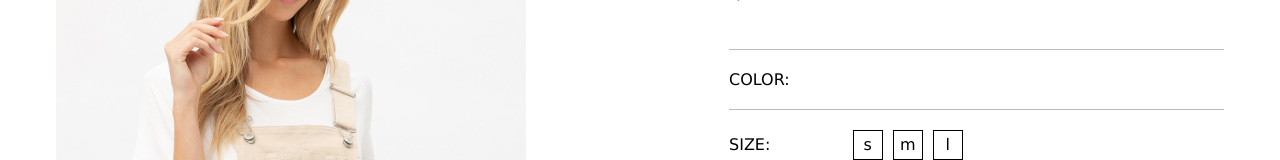
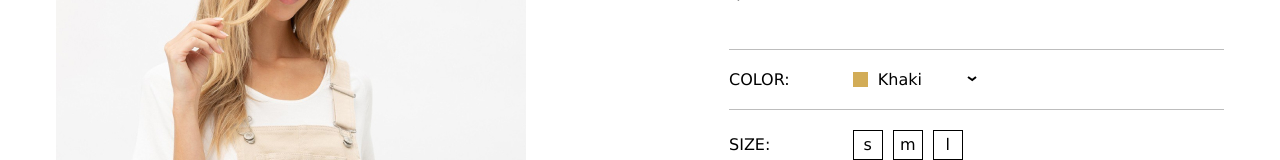
Before and after one commit to ghUserrrr/vue3-online-shop, a Vue app: page /product/1 in a window 1280 px wide. Shown: the part 278-438 px from the top of the page. Built offline with nearby package versions, Linux system fonts and the light colour scheme; a web font is replaced by a local one.

Commit message:
added color selection

```diff
--- a/src/components/MyProductPage.vue
+++ b/src/components/MyProductPage.vue
@@ -7,7 +7,38 @@
       <div class="product__options">
         <div class="product__colors product-colors product__option">
           <span class="product-colors__title uppercase">COLOR:</span>
-          <button class="product-colors__btn"></button>
+          <div
+            v-if="!isColorSelectionVisible"
+            @click="toggleColorsSelection()"
+            class="product-colors__btn"
+          >
+            <img
+              class="product-colors__img"
+              :src="currentColor.imageUrl"
+              alt=""
+            />
+            <p class="product-colors__text">{{ currentColor.name }}</p>
+            <!-- <span>{{ currentColor.name }}</span> -->
+            <img
+              class="product__arrow"
+              src="../assets/images/arrow.svg"
+              alt=""
+            />
+          </div>
+          <ul v-if="isColorSelectionVisible" class="product-colors__list">
+            <li
+              v-for="(color, index) in colors"
+              :key="index"
+              @click="
+                setCurrentColor(index);
+                toggleColorsSelection();
+              "
+              class="product-colors__item"
+            >
+              <img class="product-colors__img" :src="color.imageUrl" alt="" />
+              <p class="product-colors__text">{{ color.name }}</p>
+            </li>
+          </ul>
         </div>
         <div class="product__sizes product__option">
           <span class="product-sizes__title uppercase">SIZE:</span>
@@ -152,21 +183,24 @@ export default {
 
   data() {
     return {
-      // product: null,
+      product: this.productStore.products[this.$route.params.id - 1],
+      colors: [],
+      currentColor: {},
+      isColorSelectionVisible: false,
       isDetailsOpen: false,
       isSizeInfoOpen: false,
       isShippingInfoOpen: false,
     };
   },
 
-  setup() {
-    const productStore = useProductStore();
-    return {
-      productStore,
-    };
-  },
+  methods: {
+    toggleColorsSelection() {
+      this.isColorSelectionVisible = !this.isColorSelectionVisible;
+    },
+    setCurrentColor(index) {
+      this.currentColor = this.colors[index];
+    },
 
-  methods: {
     toggleDetails() {
       this.isDetailsOpen = !this.isDetailsOpen;
     },
@@ -178,10 +212,29 @@ export default {
     },
   },
 
-  computed: {
-    product() {
-      return this.productStore.products[this.$route.params.id - 1];
-    },
+  // computed: {
+  //   product() {
+  //     return this.productStore.products[this.$route.params.id - 1];
+  //   },
+  // },
+
+  setup() {
+    const productStore = useProductStore();
+    return {
+      productStore,
+    };
+  },
+
+  mounted() {
+    for (let color of this.product.availableColors) {
+      for (let elem of this.productStore.filters.color.options) {
+        if (elem.key === color) {
+          this.colors.push(elem);
+        }
+      }
+    }
+
+    this.currentColor = this.colors[0];
   },
 };
 </script>
@@ -259,6 +312,48 @@ export default {
   }
 }
 
+// .product__colors {
+// }
+
+.product-colors__btn {
+  display: flex;
+  align-items: center;
+
+  transition: background 0.3s ease;
+  cursor: pointer;
+
+  &:hover {
+    background-color: #f3f3f3;
+  }
+}
+
+.product-colors__list {
+  display: flex;
+  flex-direction: column;
+
+  transition: background 0.3s ease;
+  cursor: pointer;
+}
+.product-colors__item {
+  display: flex;
+  align-items: center;
+
+  &:not(:last-child) {
+    margin-bottom: 8px;
+  }
+
+  &:hover {
+    background-color: #f3f3f3;
+  }
+}
+.product-colors__img {
+  width: 15px;
+  height: 15px;
+  margin-right: 10px;
+}
+// .product-colors__text {
+// }
+
 .product__accordion {
   display: flex;
   flex-direction: column;
@@ -305,6 +400,10 @@ export default {
   color: $main-font-color;
 }
 
+.product__arrow {
+  margin-left: auto;
+}
+
 .margin-bottom-14 {
   margin-bottom: 14px;
 }
--- a/src/store/productStore.js
+++ b/src/store/productStore.js
@@ -11,97 +11,97 @@ export const useProductStore = defineStore("product", {
                     {
                         key: "beige",
                         name: "Beiges & Taupes",
-                        imageUrl: "color-images/beige.jpg",
+                        imageUrl: "../color-images/beige.jpg",
                         isActive: false,
                     },
                     {
                         key: "khaki",
                         name: "Khaki",
-                        imageUrl: "color-images/khaki.jpg",
+                        imageUrl: "../color-images/khaki.jpg",
                         isActive: false,
                     },
                     {
                         key: "pink",
                         name: "Pinks",
-                        imageUrl: "color-images/pink.jpg",
+                        imageUrl: "../color-images/pink.jpg",
                         isActive: false,
                     },
                     {
                         key: "black",
                         name: "Black",
-                        imageUrl: "color-images/black.jpg",
+                        imageUrl: "../color-images/black.jpg",
                         isActive: false,
                     },
                     {
                         key: "metallic",
                         name: "Metallics",
-                        imageUrl: "color-images/metallic.jpg",
+                        imageUrl: "../color-images/metallic.jpg",
                         isActive: false,
                     },
                     {
                         key: "purple",
                         name: "Purples",
-                        imageUrl: "color-images/purple.jpg",
+                        imageUrl: "../color-images/purple.jpg",
                         isActive: false,
                     },
                     {
                         key: "blue",
                         name: "Blues",
-                        imageUrl: "color-images/blue.jpg",
+                        imageUrl: "../color-images/blue.jpg",
                         isActive: false,
                     },
                     {
                         key: "multi",
                         name: "Multi",
-                        imageUrl: "color-images/multi.jpg",
+                        imageUrl: "../color-images/multi.jpg",
                         isActive: false,
                     },
                     {
                         key: "yellow",
                         name: "Yellows",
-                        imageUrl: "color-images/yellow.jpg",
+                        imageUrl: "../color-images/yellow.jpg",
                         isActive: false,
                     },
                     {
                         key: "brown",
                         name: "Browns",
-                        imageUrl: "color-images/brown.jpg",
+                        imageUrl: "../color-images/brown.jpg",
                         isActive: false,
                     },
                     {
                         key: "mustard",
                         name: "Mustard",
-                        imageUrl: "color-images/mustard.jpg",
+                        imageUrl: "../color-images/mustard.jpg",
                         isActive: false,
                     },
                     {
                         key: "red",
                         name: "Reds",
-                        imageUrl: "color-images/red.jpg",
+                        imageUrl: "../color-images/red.jpg",
                         isActive: false,
                     },
                     {
                         key: "green",
                         name: "Greens",
-                        imageUrl: "color-images/green.jpg",
+                        imageUrl: "../color-images/green.jpg",
                         isActive: false,
                     },
                     {
                         key: "orange",
                         name: "Oranges",
-                        imageUrl: "color-images/orange.jpg",
+                        imageUrl: "../color-images/orange.jpg",
                         isActive: false,
                     },
                     {
                         key: "white",
                         name: "White",
-                        imageUrl: "color-images/white.jpg",
+                        imageUrl: "../color-images/white.jpg",
                         isActive: false,
                     },
                     {
                         key: "gray",
                         name: "Grays",
-                        imageUrl: "color-images/gray.jpg",
+                        imageUrl: "../color-images/gray.jpg",
                         isActive: false,
                     },
                 ],
@@ -204,7 +204,7 @@ export const useProductStore = defineStore("product", {
                 title: "Square Neck Adjustable Shoulder Straps Dress",
                 price: 32,
                 category: "dresses",
-                availableColors: ["khaki"],
+                availableColors: ["khaki", "metallic"],
                 availableSizes: ["s", "m", "l"],
                 details:
                     "Solid, short sleeve, round neckline, petal split back detail, slight crop, relaxed fit, unlined, stretchy, non-sheer, basic, casual, comfy, breathable, eco, 100% cotton, sportswear, activewear, yoga & gym look, minimalistic design, spring/summer collection100% Cotton. TSH ",
```
Also changed, not shown: src/assets/images/arrow.svg (added).
